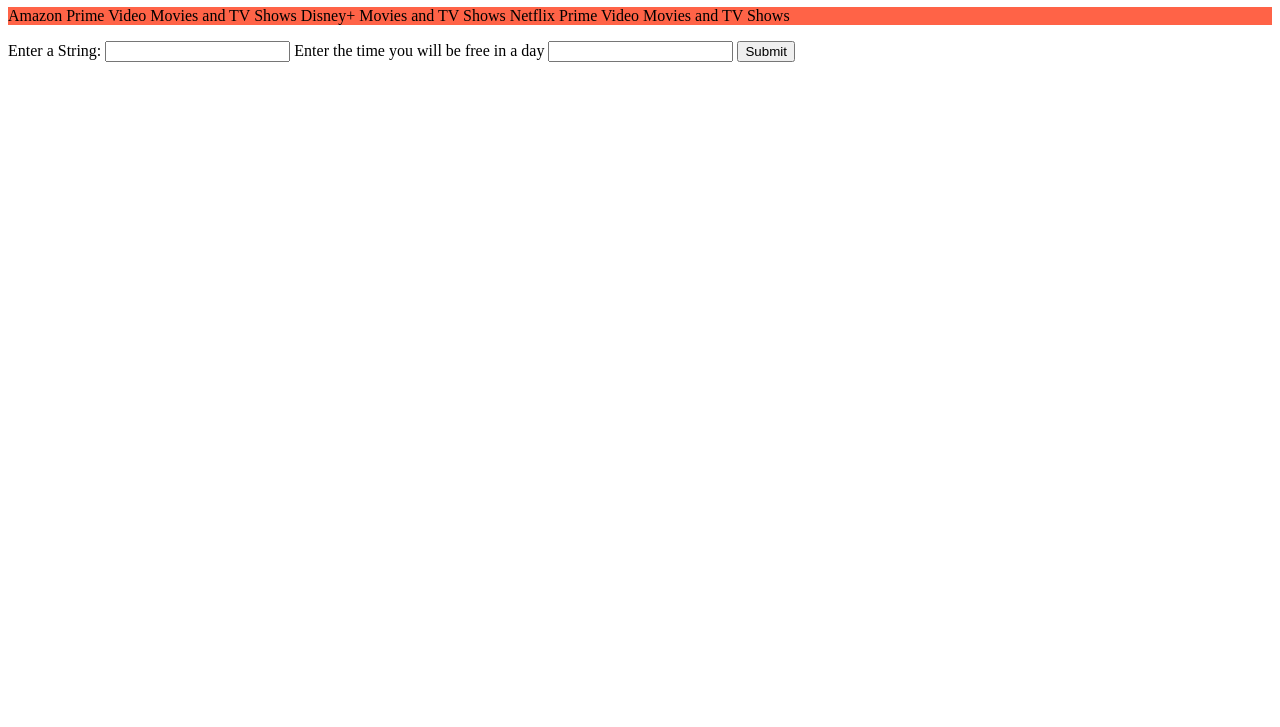
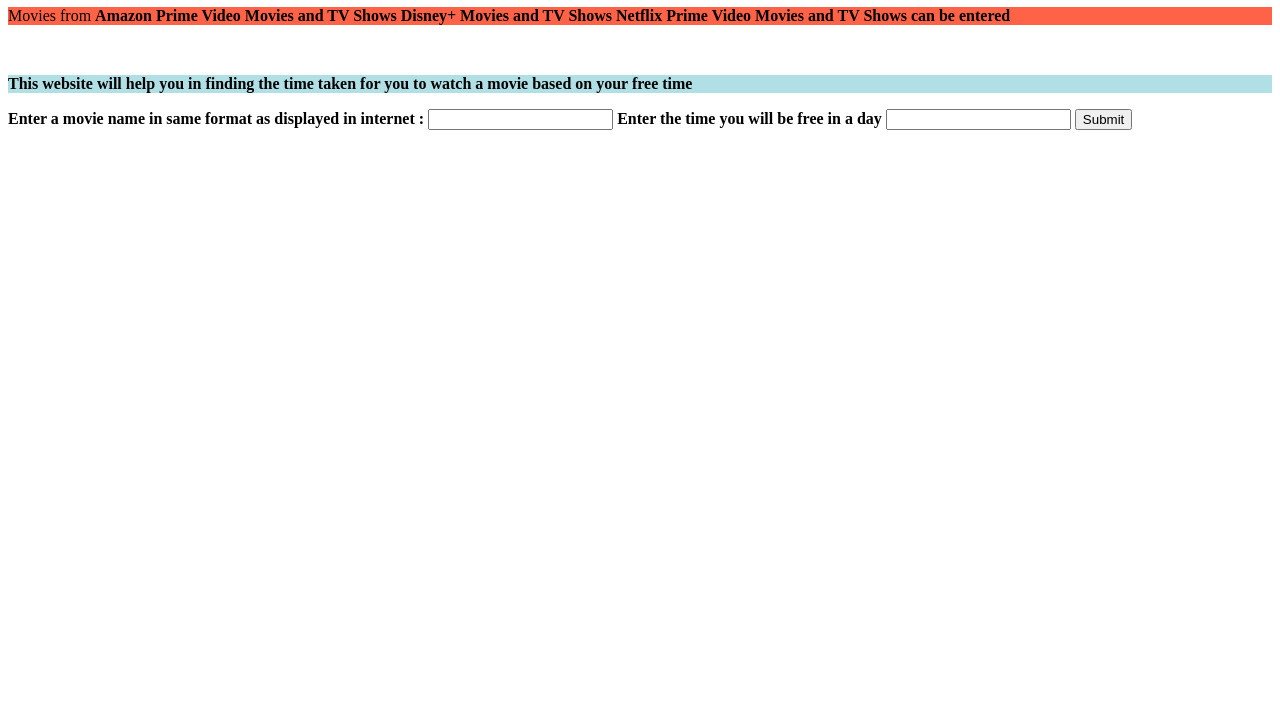
Before and after one commit to Madan26/Madan26.github.io, a plain HTML site: page index.html in a window 1280 px wide. Shown: the part 73-800 px from the top of the page. Drawn offline with Linux system fonts and the light colour scheme.

Commit message:
index.html

```diff
--- a/index.html
+++ b/index.html
@@ -5,12 +5,13 @@
 </head>
 <body>
     <h1>String Input</h1>
-     <p style="background-color:tomato;">Amazon Prime Video Movies and TV Shows
+     <p style="background-color:tomato;">Movies from <b>Amazon Prime Video Movies and TV Shows
 Disney+ Movies and TV Shows
-Netflix Prime Video Movies and TV Shows</p>
+Netflix Prime Video Movies and TV Shows<b> can be entered </p><br>
+    <p style="background-color:powderblue;">This website will help you in finding the time taken for you to watch a movie based on your free time </p>
     <form action="http://localhost:5000/process_data" method="post">
 
-        <label for="inputString">Enter a String:</label>
+        <label for="inputString">Enter a movie name in same format as displayed in internet :</label>
         <input type="text" id="inputString" name="inputString" required>
         <label for="inputtime">Enter the time you will be free in a day</label>
         <input type="number" id="inputtime" name="inputtime"required>
```
